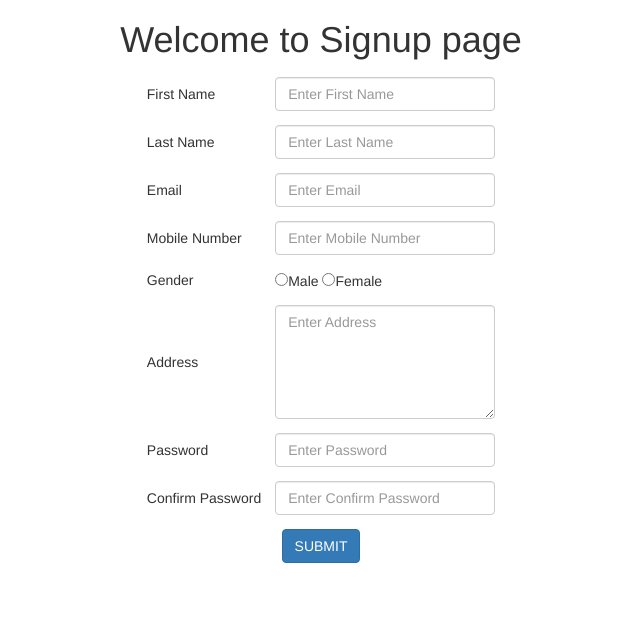
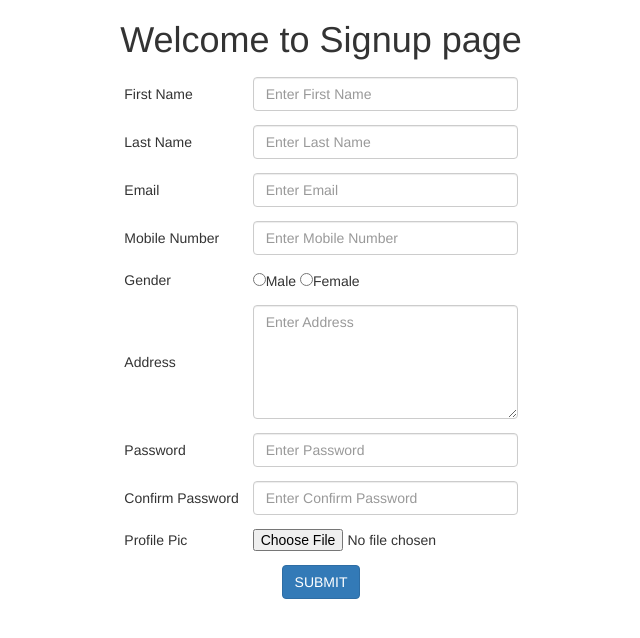
Before and after one commit to Sagarsonara2143/Django_project, a Django app: page /signup/ in a window 1280 px wide. Shown: the part 52-690 px from the top of the page, without its empty margins (319-959 px from the left). Run offline with Django 4.2, Linux system fonts and the light colour scheme; some libraries are stand-ins or nearby versions.

Commit message:
11.04.2023

```diff
--- a/myapp/templates/signup.html
+++ b/myapp/templates/signup.html
@@ -61,6 +61,12 @@
 				<td>Confirm Password</td>
 				<td><input type="password" name="cpassword" class="form-control" placeholder="Enter Confirm Password"></td>
 			</tr>
+
+			<tr>
+				<td>Profile Pic</td>
+				<td><input type="file" name="profile_pic"></td>
+			</tr>
+
 			<tr>
 				<td colspan="2" align="center">
 					<input type="submit" name="action" value="SUBMIT" class="btn btn-primary">
```
